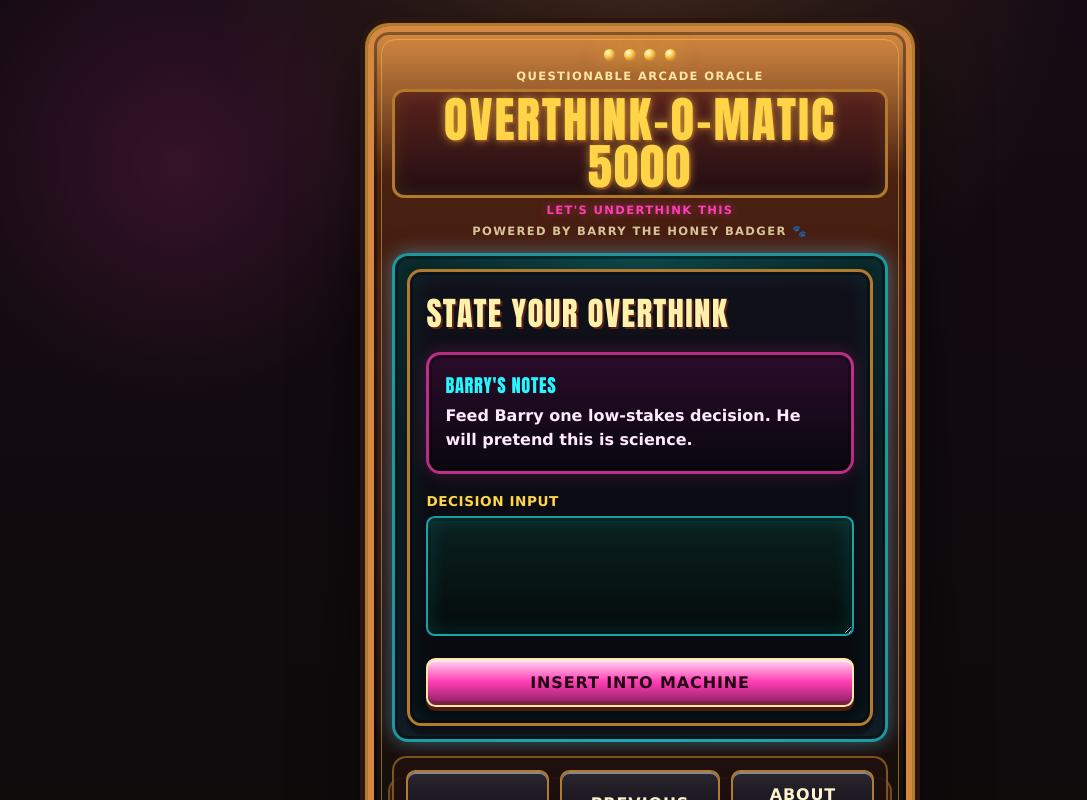
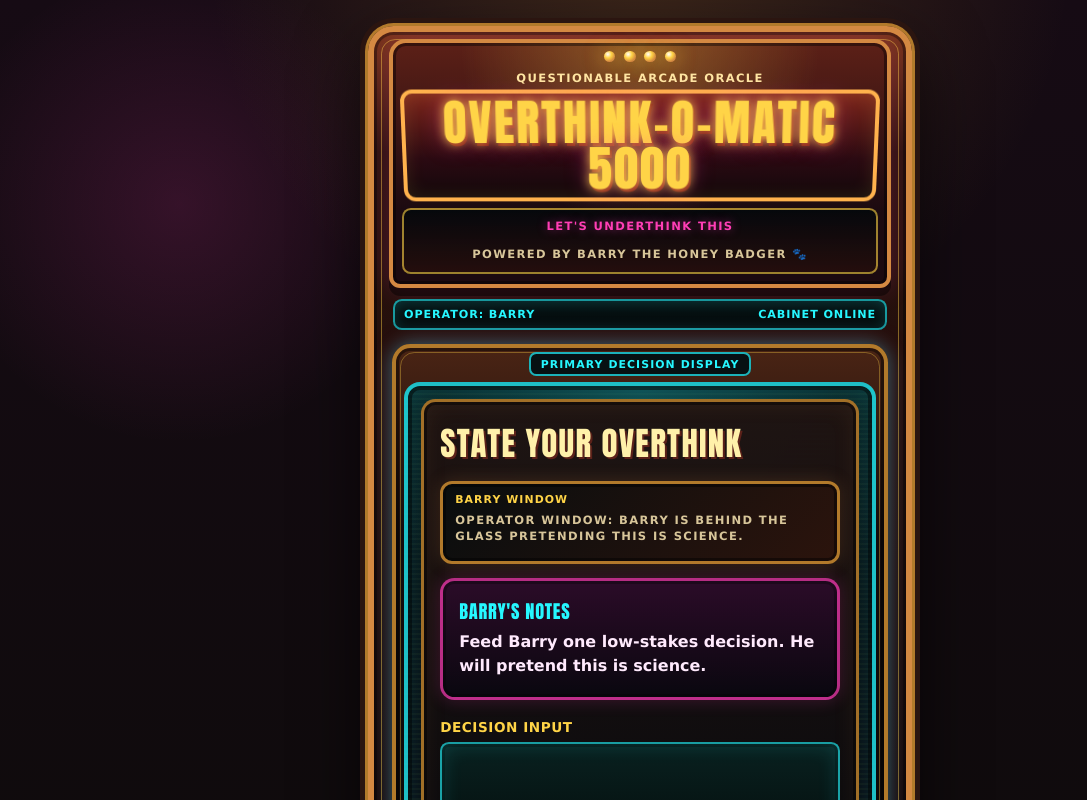
Before and after one commit to johnuxqh/overthink-o-matic, a React (Vite) app: page / in a window 1280 px wide. Both pictures are taken after typing "Sample", "Sample" into the empty fields and a click on the button "SAVE SETUP / POWER UP MACHINE". Shown: the top 800 px of the page, without its empty margins (0-1087 px from the left). Built offline with nearby package versions, Linux system fonts and the light colour scheme.

Commit message:
PASS 5 — Cabinet Structure & Visual Hierarchy Alignment

```diff
--- a/src/App.tsx
+++ b/src/App.tsx
@@ -9,7 +9,7 @@ import { createLocalStorageService } from './storage/localStorageService';
 import { acceptDecisionResult, rejectDecisionResult, getAttemptsRemaining, getEscalationMessage, getLockdownMessage, getLockdownRemainingMs, getBarryCommitment } from './services/overthinkingEngine';
 import { AdminQaResult, resetAdminQaTestData, runFullAdminQaSimulation } from './services/adminQaRunner';
 import { getEligibleGames, runGame } from './services/gameRunner';
-import { BarryCommentary, BarryStatus, MachineShell, MachineWarning, ProtocolModuleCard } from './components/MachineUI';
+import { BarryCommentary, BarryStatus, BarryWindow, MachineReadout, MachineShell, MachineWarning, ProtocolModuleCard } from './components/MachineUI';
 import './styles/base.css';
 
 export const screens = ['setup', 'home', 'options', 'game-selection', 'thinking', 'result', 'barry-takeover', 'lockdown', 'previous-overthinks', 'share-result', 'admin-qa-runner', 'about-machine'] as const;
@@ -341,7 +341,7 @@ export function App() {
 
         {currentScreen === 'home' && appState.user && (
           <form onSubmit={submitProblem}>
-            <h2>STATE YOUR OVERTHINK</h2><BarryCommentary><p>Feed Barry one low-stakes decision. He will pretend this is science.</p></BarryCommentary>
+            <h2>STATE YOUR OVERTHINK</h2><BarryWindow><BarryStatus>OPERATOR WINDOW: Barry is behind the glass pretending this is science.</BarryStatus></BarryWindow><BarryCommentary><p>Feed Barry one low-stakes decision. He will pretend this is science.</p></BarryCommentary>
             <label>Decision input<textarea value={problemText} onChange={(event: Event) => setProblemText((event.target as HTMLTextAreaElement).value)} /></label>
             <button className="machine-button machine-button--primary" type="submit">INSERT INTO MACHINE</button>
             {shareDecision && <button type="button" onClick={() => openShareResult(shareDecision)}>SHARE YOUR OVERTHINK</button>}
@@ -364,7 +364,7 @@ export function App() {
 
         {currentScreen === 'game-selection' && decision && (
           <section>
-            <h2>CHOOSE YOUR PROTOCOL</h2><p>Barry is selecting machinery with unnecessary confidence.</p>
+            <h2>CHOOSE YOUR PROTOCOL</h2><BarryWindow><BarryStatus>OPERATOR WINDOW: Barry is selecting machinery with unnecessary confidence.</BarryStatus></BarryWindow>
             {appState.goalpostWarning?.hasShift && (
               <MachineWarning className="warning-panel">
                 <p>{appState.goalpostWarning.message}</p>
@@ -380,7 +380,7 @@ export function App() {
             )}
             <p>Overthink: {decision.problem}</p>
             <ul>{decision.options.map((option) => <li key={option.id}>{option.text}</li>)}</ul>
-            <div className="stat-chip">BARRY COMMITMENT INDEX: {attemptsRemaining}</div>
+            <MachineReadout><span>COMMITMENT LEVEL:</span><span className="readout-value">{getBarryCommitment(decision).stage}</span><span className="readout-detail">ATTEMPTS REMAINING: {attemptsRemaining}</span><span className="visually-hidden">BARRY COMMITMENT INDEX: {attemptsRemaining}</span></MachineReadout>
             <div className="protocol-grid">{eligibleGames.map((game, index) => {
               const protocolName = game.id === GameId.ChaosGoblin ? 'Chaos Engine' : game.name;
               const emblems = ['◈', '⬡', '✦', '⚙', '◆', '◉', '✹', '▣'];
@@ -394,7 +394,8 @@ export function App() {
         {currentScreen === 'thinking' && thinkingRun && (
           <section className="thinking-panel" aria-live="polite">
             <h2>BARRY IS THINKING</h2>
-            <p className="emergency-kicker">{thinkingRun.protocolName} Protocol</p>
+            <BarryWindow><BarryStatus>OPERATOR WINDOW: Barry is somewhere inside the cabinet making this worse.</BarryStatus></BarryWindow>
+            <MachineReadout><span>STATUS:</span><span className="readout-value">PROCESSING</span><span className="readout-detail">PROTOCOL: {thinkingRun.protocolName}</span></MachineReadout>
             <div className="machine-progress" aria-label="Machine processing progress"><span /></div>
             <p>{thinkingRun.progress}</p>
             <p>Barry is consulting highly questionable science.</p>
@@ -405,10 +406,10 @@ export function App() {
         {currentScreen === 'result' && latestResult && decision && (
           <section>
             <div className="result-sign"><h2>THE MACHINE SAYS...</h2><p className="result-answer">{latestResult.selectedOption}</p></div>
-            <p>The Machine Played: {latestGame?.id === GameId.ChaosGoblin ? 'Chaos Engine' : latestGame?.name ?? latestResult.gameId} Protocol</p>
+            <MachineReadout><span>PROTOCOL:</span><span className="readout-value">{latestGame?.id === GameId.ChaosGoblin ? 'Chaos Engine' : latestGame?.name ?? latestResult.gameId}</span><span className="readout-detail">STATUS: OUTPUT STABLE</span></MachineReadout>
             <BarryCommentary><p>{latestResult.machineQuote}</p></BarryCommentary>
-            <div className="stat-chip">BARRY COMMITMENT INDEX: {attemptsRemaining}</div>
-            <div className="attempt-spiral"><h3>OVERTHINK SPIRAL</h3>{decision.gamesPlayed.map((attempt, index) => { const commitment = getBarryCommitment({ ...decision, gamesPlayed: decision.gamesPlayed.slice(0, index + 1) }); const rejected = decision.rejectedResultIds.includes(attempt.id); return <p key={attempt.id}>Attempt {index + 1}: {attempt.gameId === GameId.ChaosGoblin ? 'Chaos Engine' : attempt.gameId} → {attempt.selectedOptionText} — {rejected ? 'Rejected' : 'Current result'} — Barry is {commitment.stage}</p>; })}{decision.gamesPlayed.length >= 3 && <p>You appear to be circling the bowl.</p>}{decision.gamesPlayed.length >= 5 && <p>Barry has reviewed the spiral and is now taking control.</p>}<p>{getEscalationMessage(decision)}</p></div>
+            <MachineReadout><span>COMMITMENT LEVEL:</span><span className="readout-value">{getBarryCommitment(decision).stage}</span><span className="readout-detail">ATTEMPTS REMAINING: {attemptsRemaining}</span><span className="visually-hidden">BARRY COMMITMENT INDEX: {attemptsRemaining}</span></MachineReadout>
+            <div className="attempt-spiral"><p className="module-label">MACHINE AUDIT LOG</p><h3>OVERTHINK SPIRAL</h3>{decision.gamesPlayed.map((attempt, index) => { const commitment = getBarryCommitment({ ...decision, gamesPlayed: decision.gamesPlayed.slice(0, index + 1) }); const rejected = decision.rejectedResultIds.includes(attempt.id); return <p key={attempt.id}>Attempt {index + 1}: {attempt.gameId === GameId.ChaosGoblin ? 'Chaos Engine' : attempt.gameId} → {attempt.selectedOptionText} — {rejected ? 'Rejected' : 'Current result'} — Barry is {commitment.stage}</p>; })}{decision.gamesPlayed.length >= 3 && <p>You appear to be circling the bowl.</p>}{decision.gamesPlayed.length >= 5 && <p>Barry has reviewed the spiral and is now taking control.</p>}<p>{getEscalationMessage(decision)}</p></div>
             <button className="machine-button machine-button--success" type="button" onClick={acceptLatestDecision}>ACCEPT THE ANSWER</button>
             <button className="machine-button machine-button--protocol" type="button" onClick={rejectLatestDecision} disabled={!canTryAgain}>TRY ANOTHER PROTOCOL</button>
           </section>
@@ -422,7 +423,7 @@ export function App() {
             <p>Final decision</p>
             <p className="result-answer">{decision.lockdown.finalAnswer}</p>
             {decision.lockdown.finalMachineQuote && <p>{decision.lockdown.finalMachineQuote}</p>}
-            <div className="attempt-spiral"><h3>OVERTHINK SPIRAL</h3>{decision.gamesPlayed.map((attempt, index) => { const commitment = getBarryCommitment({ ...decision, gamesPlayed: decision.gamesPlayed.slice(0, index + 1) }); return <p key={attempt.id}>Attempt {index + 1}: {attempt.gameId === GameId.ChaosGoblin ? 'Chaos Engine' : attempt.gameId} → {attempt.selectedOptionText} — {index < decision.gamesPlayed.length - 1 ? 'Rejected' : 'Final protocol'} — Barry is {commitment.stage}</p>; })}</div>
+            <div className="attempt-spiral"><p className="module-label">MACHINE AUDIT LOG</p><h3>OVERTHINK SPIRAL</h3>{decision.gamesPlayed.map((attempt, index) => { const commitment = getBarryCommitment({ ...decision, gamesPlayed: decision.gamesPlayed.slice(0, index + 1) }); return <p key={attempt.id}>Attempt {index + 1}: {attempt.gameId === GameId.ChaosGoblin ? 'Chaos Engine' : attempt.gameId} → {attempt.selectedOptionText} — {index < decision.gamesPlayed.length - 1 ? 'Rejected' : 'Final protocol'} — Barry is {commitment.stage}</p>; })}</div>
             <p>The machine is entering containment recovery.</p>
             <button className="machine-button machine-button--danger" type="button" onClick={() => setCurrentScreen('lockdown')}>ENTER LOCKDOWN</button>
           </section>
--- a/src/components/MachineUI.tsx
+++ b/src/components/MachineUI.tsx
@@ -11,6 +11,10 @@ export function MachineShell({ children, statusLine = 'Machine containment accep
   return (
     <section className={`machine-shell${emergency ? ' machine-shell--emergency' : ''}`} aria-label="OVERTHINK-O-MATIC 5000 machine cabinet">
       <MachineMarquee statusLine={statusLine} />
+      <div className="machine-operator-strip" aria-label="Machine operator status">
+        <span>OPERATOR: BARRY</span>
+        <span>{emergency ? 'CONTAINMENT ALERT' : 'CABINET ONLINE'}</span>
+      </div>
       <MachineDisplay>{children}</MachineDisplay>
       {controls && <MachineControlDeck>{controls}</MachineControlDeck>}
     </section>
@@ -23,14 +27,21 @@ export function MachineMarquee({ statusLine = "Let's Underthink This" }: { statu
       <div className="cabinet-lights" aria-hidden="true"><span /><span /><span /><span /></div>
       <p className="machine-marquee__kicker">Questionable Arcade Oracle</p>
       <h1 id="app-title">OVERTHINK-O-MATIC 5000</h1>
-      <p className="machine-marquee__tagline">Let's Underthink This</p>
-      <p className="machine-marquee__status">{statusLine}</p>
+      <div className="machine-marquee__subtitle">
+        <p className="machine-marquee__tagline">Let's Underthink This</p>
+        <p className="machine-marquee__status">{statusLine}</p>
+      </div>
     </div>
   );
 }
 
 export function MachineDisplay({ children }: { children: ReactNode }) {
-  return <div className="machine-display" role="region" aria-label="Machine display">{children}</div>;
+  return (
+    <div className="machine-display-frame">
+      <div className="machine-display-label" aria-hidden="true">PRIMARY DECISION DISPLAY</div>
+      <div className="machine-display" role="region" aria-label="Machine display">{children}</div>
+    </div>
+  );
 }
 
 export function MachinePanel({ children, className = '', ariaLabel }: { children: ReactNode; className?: string; ariaLabel?: string }) {
@@ -76,6 +87,7 @@ export function ProtocolModuleCard({ name, description, emblem = '⚙', disabled
     <article className={`protocol-module-card${special ? ' protocol-module-card--special' : ''}${disabled ? ' protocol-module-card--disabled' : ''}`}>
       <div className="protocol-emblem" aria-hidden="true">{emblem}</div>
       <div>
+        <p className="module-label">LOADABLE MACHINE MODULE</p>
         <h3>{name} Protocol</h3>
         <p>{description}</p>
         <p className="protocol-eligibility">{disabled ? 'Module unavailable for these options.' : 'Module eligible and loaded.'}</p>
--- a/src/styles/base.css
+++ b/src/styles/base.css
@@ -87,3 +87,34 @@ form, section[aria-label="Admin Test Controls"], section[aria-label="Admin QA Ru
 .thinking-panel { border-color: rgba(38,247,255,.8) !important; background: repeating-linear-gradient(90deg, rgba(38,247,255,.08) 0 8px, transparent 8px 16px), var(--machine-panel) !important; box-shadow: var(--machine-glow), inset 0 0 26px rgba(38,247,255,.14) !important; text-align: center; }
 .machine-progress { overflow: hidden; height: 1.1rem; border: 2px solid var(--neon-cyan); border-radius: 999px; background: rgba(3,2,10,.72); box-shadow: inset 0 0 12px rgba(38,247,255,.2); }.machine-progress span { display: block; width: 72%; height: 100%; border-radius: inherit; background: linear-gradient(90deg, var(--neon-pink), var(--neon-yellow), var(--neon-cyan)); box-shadow: 0 0 14px rgba(255,62,181,.45); }
 @media (min-width: 640px) { .app-shell { padding: 1.6rem; } .machine-shell { padding: 1.1rem; } .machine-control-deck { grid-template-columns: repeat(3, 1fr); } .protocol-module-card { grid-template-columns: auto 1fr auto; } .protocol-module-card button { grid-column: auto; } }
+
+/* PASS 5 cabinet hierarchy alignment */
+.machine-shell { padding-top: .65rem; background: linear-gradient(180deg, #7a351b 0, #2b120d 7.5rem, #0a0909 100%); }
+.machine-shell::after { height: 7.2rem; background: repeating-linear-gradient(90deg, rgba(178,122,43,.2) 0 8px, rgba(13,11,10,.35) 8px 16px), linear-gradient(180deg, rgba(90,40,25,.7), rgba(8,8,10,.35)); }
+.machine-marquee { margin: -.2rem -.15rem .65rem; border: 4px solid #d48942; border-radius: 1.05rem 1.05rem .7rem .7rem; padding: .5rem .55rem .65rem; background: radial-gradient(circle at 50% 0, rgba(255,212,71,.32), transparent 52%), linear-gradient(180deg, #5c2017, #1b0a10 70%); box-shadow: inset 0 0 0 3px rgba(0,0,0,.42), 0 8px 0 rgba(0,0,0,.45), 0 0 28px rgba(255,62,181,.2); }
+.machine-marquee h1 { border-width: 4px; border-color: #ffb24d; background: linear-gradient(180deg, #7d261c, #2b0a12 62%, #12080b); color: #ffd447; text-shadow: 0 0 11px rgba(255,212,71,.9), 0 0 22px rgba(255,62,181,.5), 2px 3px 0 #74130b; transform: perspective(18rem) rotateX(-3deg); }
+.machine-marquee__subtitle { display: grid; gap: .2rem; border: 2px solid rgba(255,212,71,.6); border-radius: .55rem; margin-top: .35rem; padding: .3rem .45rem; background: linear-gradient(180deg, rgba(4,8,12,.9), rgba(40,16,12,.72)); }
+.machine-operator-strip { position: relative; z-index: 1; display: flex; justify-content: space-between; gap: .45rem; margin: 0 .1rem .7rem; border: 2px solid rgba(38,247,255,.6); border-radius: .55rem; padding: .45rem .55rem; color: var(--neon-cyan); background: linear-gradient(180deg, #071719, #040707); box-shadow: inset 0 0 14px rgba(38,247,255,.16); font-size: .7rem; font-weight: 900; letter-spacing: .08em; text-transform: uppercase; }
+.machine-display-frame { position: relative; z-index: 1; margin-top: .85rem; border: 4px solid var(--machine-brass); border-radius: 1.15rem; padding: .55rem; background: linear-gradient(180deg, #4a2414, #120b0d 30%, #080708); box-shadow: inset 0 0 0 3px rgba(0,0,0,.45), 0 10px 0 rgba(0,0,0,.42), var(--machine-glow); }
+.machine-display-frame::before { content: ""; position: absolute; inset: .25rem; border: 1px solid rgba(255,212,71,.35); border-radius: .9rem; pointer-events: none; }
+.machine-display-label { position: relative; width: fit-content; margin: -.25rem auto .35rem; border: 2px solid rgba(38,247,255,.7); border-radius: .45rem; padding: .22rem .6rem; color: var(--neon-cyan); background: #071113; font-size: .68rem; font-weight: 900; letter-spacing: .1em; text-transform: uppercase; }
+.machine-display { margin-top: 0; border-width: 4px; border-color: rgba(38,247,255,.76); background: radial-gradient(circle at 50% 0%, rgba(38,247,255,.22), transparent 45%), repeating-linear-gradient(0deg, rgba(182,255,114,.035) 0 2px, transparent 2px 5px), linear-gradient(180deg, #071719, #08090f 70%); box-shadow: inset 0 0 0 4px rgba(0,0,0,.48), inset 0 0 34px rgba(38,247,255,.18); }
+form, section[aria-label="Admin Test Controls"], section[aria-label="Admin QA Runner"], .machine-display > section, .machine-panel { border-width: 3px; border-color: rgba(178,122,43,.9); background: linear-gradient(180deg, rgba(31,20,18,.98), rgba(7,9,13,.98)); box-shadow: inset 0 0 0 3px rgba(0,0,0,.46), inset 0 0 24px rgba(212,137,66,.1), 0 8px 0 rgba(0,0,0,.45); }
+.machine-readout { display: grid; gap: .15rem; border-color: rgba(38,247,255,.78); color: var(--crt-green); background: repeating-linear-gradient(0deg, rgba(182,255,114,.04) 0 2px, transparent 2px 5px), #06100a; text-align: left; }
+.machine-readout span, .module-label { color: var(--neon-yellow); font-size: .72rem; font-weight: 900; letter-spacing: .1em; text-transform: uppercase; }
+.machine-readout .readout-value { color: var(--neon-cyan); font-family: Impact, Haettenschweiler, "Arial Narrow Bold", sans-serif; font-size: 1.55rem; letter-spacing: .05em; text-transform: uppercase; text-shadow: 0 0 10px rgba(38,247,255,.45); }
+.machine-readout .readout-detail { color: var(--muted-text); font-weight: 900; letter-spacing: .06em; text-transform: uppercase; }
+.barry-window { border: 3px solid var(--machine-brass); background: linear-gradient(135deg, rgba(8,13,14,.96), rgba(45,20,12,.92)); box-shadow: inset 0 0 0 3px rgba(0,0,0,.45), 0 0 18px rgba(212,137,66,.2); }
+.barry-window::before { content: "BARRY WINDOW"; display: block; width: fit-content; margin: -.2rem 0 .35rem; color: var(--neon-yellow); font-size: .68rem; font-weight: 900; letter-spacing: .1em; }
+.protocol-module-card { position: relative; grid-template-columns: auto 1fr; border-color: rgba(38,247,255,.72); border-left: 8px solid var(--machine-brass); background: linear-gradient(90deg, rgba(178,122,43,.22), transparent 18%), linear-gradient(180deg, #102926, #0b1118 58%, #130d18); }
+.protocol-module-card::after { content: "ARM / RUN"; position: absolute; right: .75rem; top: .55rem; color: rgba(255,212,71,.72); font-size: .62rem; font-weight: 900; letter-spacing: .1em; }
+.protocol-module-card--special { border-left-color: var(--neon-yellow); background: linear-gradient(90deg, rgba(255,212,71,.22), transparent 22%), linear-gradient(180deg, #2b2410, #111018); }
+.attempt-spiral { background: linear-gradient(180deg, rgba(6,17,20,.96), rgba(4,5,8,.98)); border-color: rgba(38,247,255,.78); }
+.attempt-spiral p:not(.module-label) { border-bottom: 1px dashed rgba(38,247,255,.28); padding: .35rem 0; font-family: ui-monospace, SFMono-Regular, Menlo, Consolas, monospace; }
+.lockdown-panel { border-width: 4px !important; }
+.lockdown-panel .machine-readout, .machine-shell--emergency .machine-operator-strip { border-color: var(--warning-red); color: #fff; background: linear-gradient(180deg, #330307, #080506); box-shadow: var(--danger-glow); }
+.machine-control-deck { grid-template-columns: repeat(3, 1fr); border-width: 3px; background: linear-gradient(180deg, #171116, #050507); box-shadow: inset 0 0 0 3px rgba(0,0,0,.45), 0 -3px 0 rgba(178,122,43,.45); }
+.machine-control-deck .machine-button { padding-inline: .45rem; font-size: .72rem; }
+@media (max-width: 380px) { .machine-control-deck { grid-template-columns: 1fr; } }
+@media (min-width: 640px) { .machine-shell { border-radius: 1.6rem; } }
+.visually-hidden { position: absolute !important; width: 1px; height: 1px; padding: 0; margin: -1px; overflow: hidden; clip: rect(0, 0, 0, 0); white-space: nowrap; border: 0; }
```
